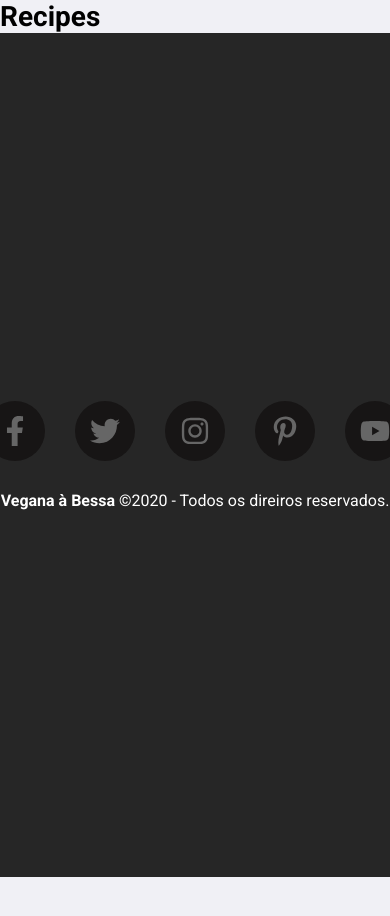
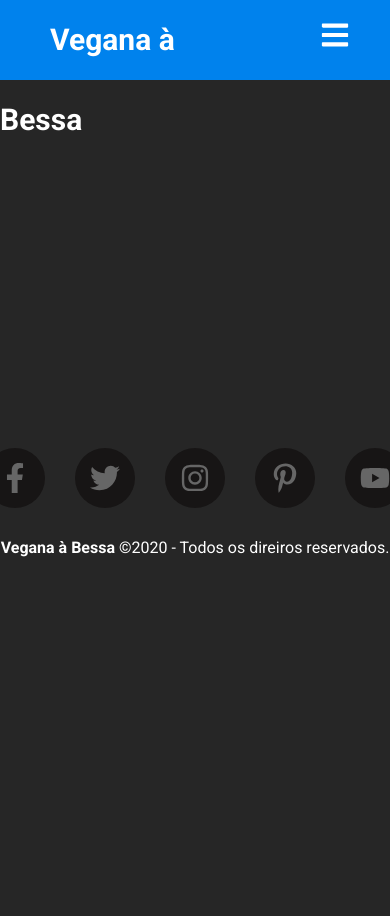
Before and after one commit to felipe-bessa/vegana-a-bessa, a React (Create React App) app in the folder frontend/: page /recipes in a window 390 px wide. Shown: the top 916 px of the page. Before the commit the page ends 877 px from the top, so only its background shows below. Built offline with nearby package versions, Linux system fonts and the light colour scheme.

Commit message:
Incluindo cabeçalho responsivo na pagina de receitas

```diff
--- a/frontend/src/pages/Recipes/index.js
+++ b/frontend/src/pages/Recipes/index.js
@@ -1,15 +1,44 @@
 // pages/Recipes/index.js
 
 import React from 'react';
+import { Link } from 'react-router-dom';
+import { FaBars } from 'react-icons/fa';
 
 import './styles.css';
+
+import Home from '../Home';
+import About from '../About';
 
 import Footer from '../../components/Footer/Footer';
 
 export default function Recipes() {
   return(
     <div>
-      <h1>Recipes</h1>
+      <header>
+        <nav className="navBar">
+          <input type="checkbox" id="check"></input>
+          <label for="check" className="checkbtn">
+            <FaBars color="white" />
+          </label>
+          <label className="logo">Vegana à Bessa</label>
+          <ul>
+            <li>
+              <Link to={Home}>Home</Link>
+            </li>
+            <li>
+              <Link to={About}>Sobre</Link>
+            </li>
+            <li>
+              <Link to="#">Receitas</Link>
+            </li>
+          </ul>
+        </nav>
+      </header>
+
+      <div>
+
+      </div>
+
       <Footer />
     </div>
   );
--- a/frontend/src/pages/Recipes/styles.css
+++ b/frontend/src/pages/Recipes/styles.css
@@ -0,0 +1,81 @@
+.navBar {
+  background: #0082ed;
+  height: 80px;
+  width: 100%;
+}
+
+label.logo {
+  color: white;
+  font-size: 35px;
+  line-height: 80px;
+  padding: 0 100px;
+  font-weight: 700;
+}
+
+.navBar ul {
+  float: right;
+  margin-right: 20px;
+}
+
+.navBar ul li {
+  display: inline-block;
+  line-height: 80px;
+  margin: 0 5px;
+}
+
+.navBar ul li a {
+  color: white;
+  font-size: 17px;
+  font-weight: 500;
+  text-transform: uppercase;
+}
+
+.checkbtn {
+  font-size: 30px;
+  float: right;
+  line-height: 80px;
+  margin-right: 40px;
+  cursor: pointer;
+  display: none;
+}
+
+#check {
+  display: none;
+}
+
+@media (max-width: 952px) {
+  label.logo {
+    font-size: 30px;
+    padding-left: 50px;
+  }
+  .navBar ul li a {
+    font-size: 16px;
+  }
+}
+
+@media (max-width: 858px) {
+  .checkbtn {
+    display: block;
+  }
+  .navBar ul {
+    position: fixed;
+    width: 100%;
+    height: 100vh;
+    background: #2c3e50;
+    top: 80px;
+    left: -100%;
+    text-align: center;
+    transition: all .5s;
+  }
+  .navBar ul li {
+    display: block;
+    margin: 50px 0;
+    line-height: 30px;
+  }
+  .navBar ul li a {
+    font-size: 20px;
+  }
+  #check:checked ~ ul {
+    left: 0;
+  }
+}
```
